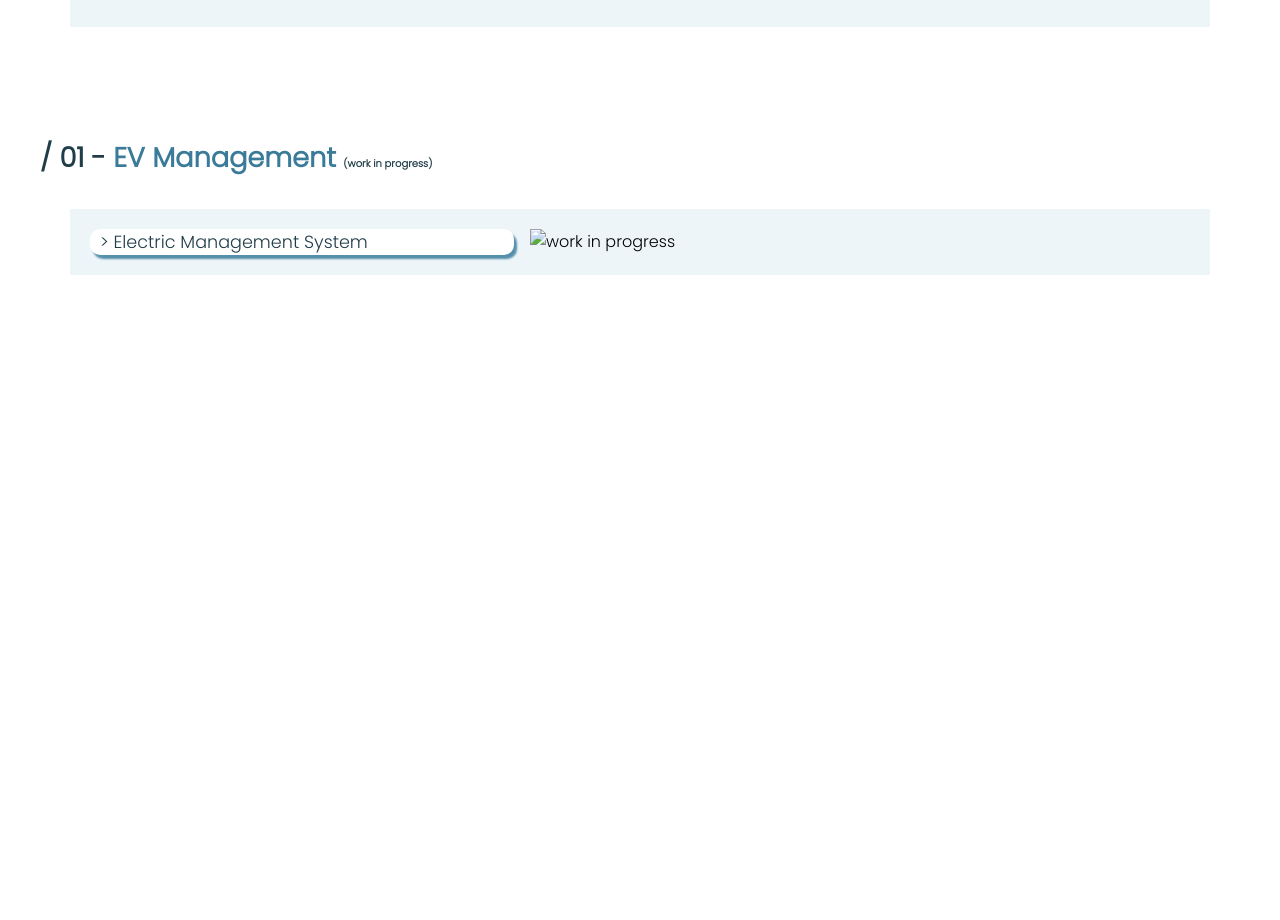
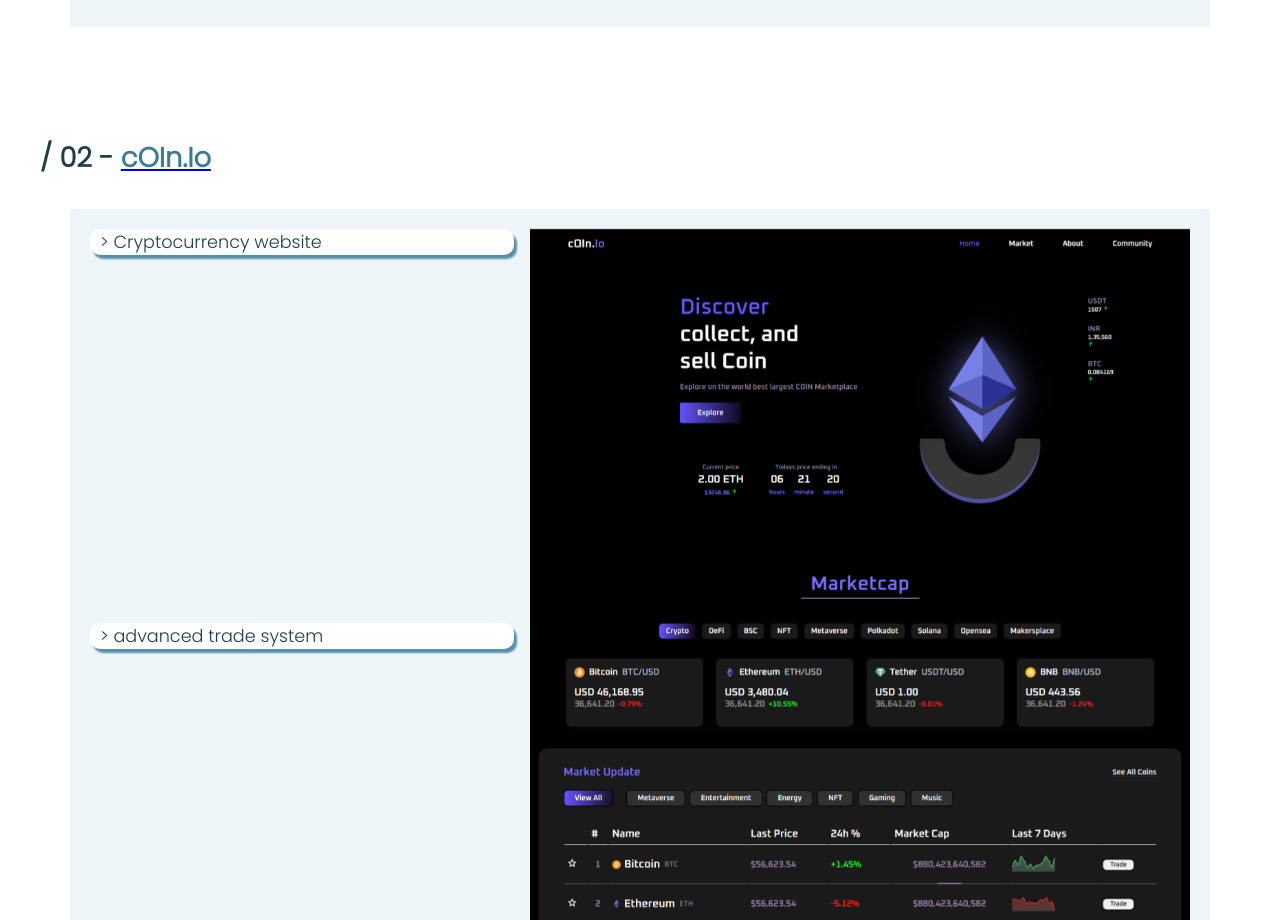
Before and after one commit to Rajan-Patell/portfolio, a plain HTML site: page workin3.html in a window 1280 px wide. Shown: the part 1880-2800 px from the top of the page. Before the commit the page ends 2155 px from the top, so only its background shows below. Drawn offline with nearby package versions, Linux system fonts and the light colour scheme.

Commit message:
site changes

```diff
--- a/workin3.html
+++ b/workin3.html
@@ -29,7 +29,7 @@
     </div>
 
     <div class="project-title">
-      <div class="projectnum" duration="5000"> / 01 - <span class="hightlight"> portfolio</span></div>
+      <div class="projectnum" duration="5000"> / 01 - <a href="https://rajankumar.netlify.app/"><span class="hightlight"> portfolio</span> </a> </div>
 
     </div>
     <div class="project_section project-1 container">
@@ -63,29 +63,29 @@
   </div>
 
   <div style="margin-top: 100px;" class="project-title">
-    <div class="projectnum" duration="5000"> / 01 - <span class="hightlight">EV Management</span>  <span style="font-size: 10px;">(work in progress)</span></div>
+    <div class="projectnum" duration="5000">  / 02 - <a href="#"><span class="hightlight" >cOIn.Io </span> </a></div>
   </div>
   <div class="project_section project-1 container">
     <div class="project-subtitle">
       <div class="project-wrapper">
-        <h2> >  Electric Management System
+        <h2> > Cryptocurrency website
         </h2>
       </div>
-      <!-- <div class="project-wrapper">
-        <h2> > Simple style and color combination </h2>
+      <div class="project-wrapper">
+        <h2> > advanced trade system  </h2>
       </div>
       <div class="project-wrapper">
-        <h2> > Circle and cursor animation</h2>
+        <h2> > Cryptocurrency marketcap</h2>
       </div>
       <div class="project-wrapper">
-        <h2> > few shadow effects create more attractive</h2>
-      </div> -->
+        <h2> >  impressive color design </h2>
+      </div>
 
     </div>
     <div class="project-sideimg">
 
 
-      <img src="#" alt="work in progress">
+      <img src="images/nft.png" alt="work in progress">
 
     </div>
 
```
Also changed, not shown: images/nft.png (added).
